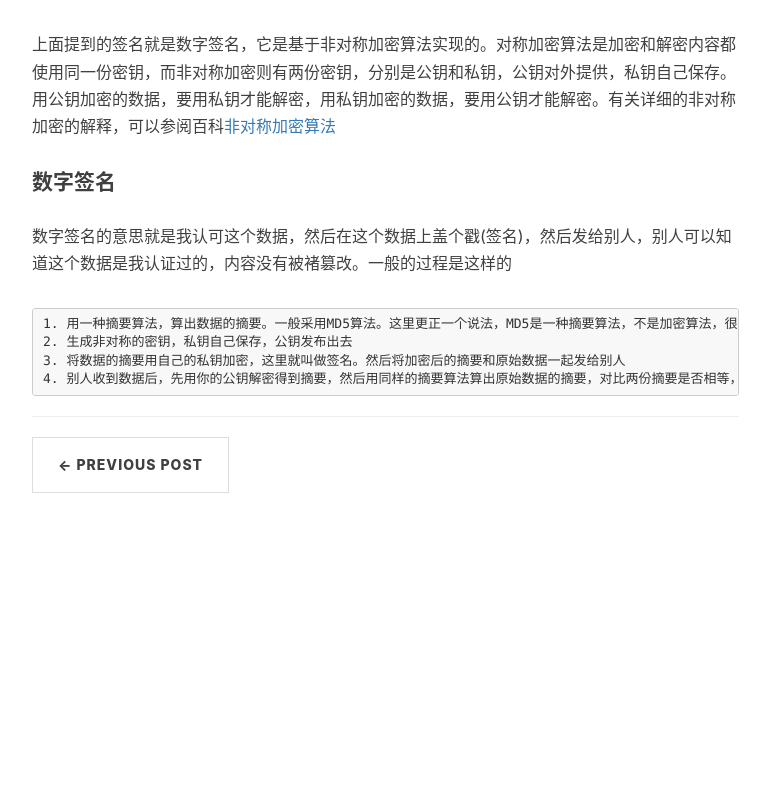
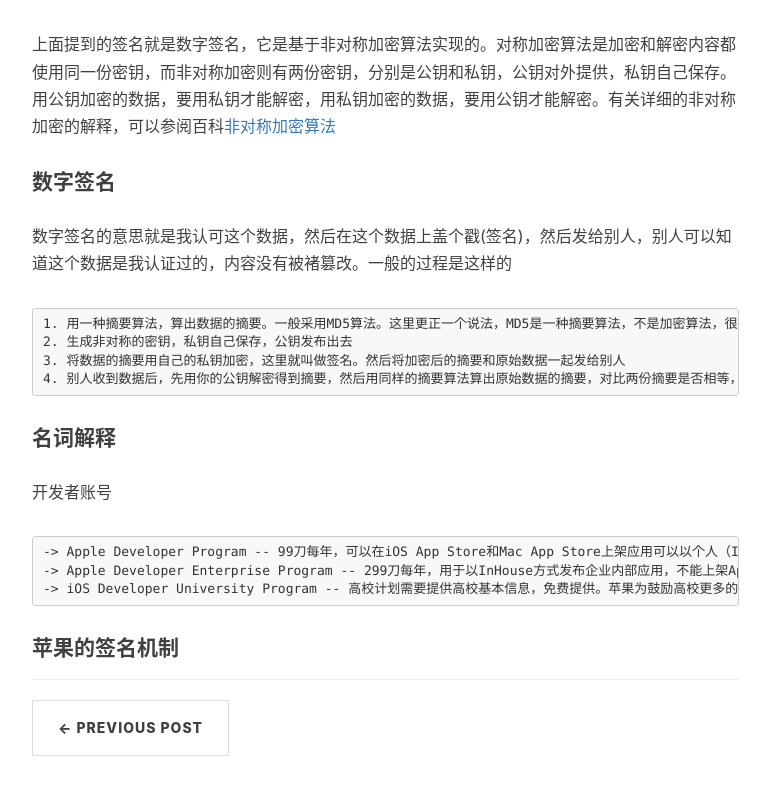
Before and after one commit to xttxqjfg/xttxqjfg.github.io, a Jekyll site: the page built from _posts/201706/2017-06-05-由浅到深理解iOS的签名机制.markdown, in a window 1280 px wide and 900 px high, scrolled down 697 px. Shown: the top 795 px of the window, without its empty margins (233-1003 px from the left). Built offline with Jekyll 4.4.1, drawn with Linux system fonts in a browser that asks for light colours; nearby versions of some CDN libraries; comment, search, counter and statistics services are not loaded; before the commit the page ends 1334 px from its top, so only the background shows below that.

Commit message:
no message

```diff
--- a/_posts/201706/2017-06-05-由浅到深理解iOS的签名机制.markdown
+++ b/_posts/201706/2017-06-05-由浅到深理解iOS的签名机制.markdown
@@ -25,3 +25,13 @@ tags:
     2. 生成非对称的密钥，私钥自己保存，公钥发布出去
     3. 将数据的摘要用自己的私钥加密，这里就叫做签名。然后将加密后的摘要和原始数据一起发给别人
     4. 别人收到数据后，先用你的公钥解密得到摘要，然后用同样的摘要算法算出原始数据的摘要，对比两份摘要是否相等，就可以得知数据是否经过篡改
+
+#### 名词解释
+
+开发者账号
+
+    -> Apple Developer Program -- 99刀每年，可以在iOS App Store和Mac App Store上架应用可以以个人（Individual）或者组织（Organization）的名义加入，以组织身份加入需要提供邓白氏编码（DUNS Number），会多出Team Management功能，允许多人协作开发。在发布署名上以组织（Organization）的名义加入可以填写公司或组织信息（比如某某公司、某某工作室），而以个人（Individual）加入只能默认显示注册时填写的个人信息，并且不能修改
+    -> Apple Developer Enterprise Program -- 299刀每年，用于以InHouse方式发布企业内部应用，不能上架App Store，企业证书过期则已经安装的应用无法继续运行
+    -> iOS Developer University Program -- 高校计划需要提供高校基本信息，免费提供。苹果为鼓励高校更多的参与到苹果开发者计划中来，特意推出这一项计划，高校计划具有在真机上测试等权限，但不能将App发布到App Store。但是iOS7以后，苹果允许个人的apple id进行真机调试，此类型用的应该也不多了
+
+#### 苹果的签名机制
```
